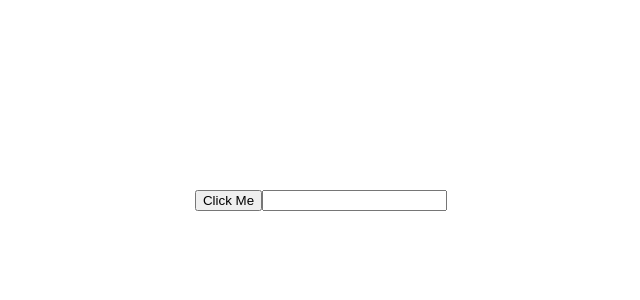
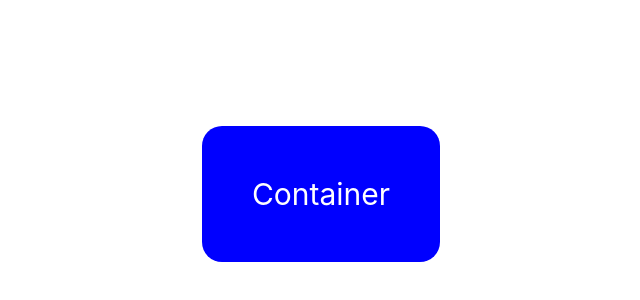
Before and after one commit to poojagarva28/react-with-typescript-basics, a React (Create React App) app: page / in a window 1280 px wide. Shown: the part 206-506 px from the top of the page, without its empty margins (319-959 px from the left). Built offline with nearby package versions, Linux system fonts and the light colour scheme.

Commit message:
style prop

```diff
--- a/src/App.tsx
+++ b/src/App.tsx
@@ -1,6 +1,7 @@
 import "./App.css";
 import { Button } from "./components/Events/Button";
 import { Input } from "./components/Events/Input";
+import { Container } from "./components/style/Container";
 
 // Basic Types
 // import { Greet } from "./components/Basic/Greet";
@@ -50,7 +51,7 @@ function App() {
       <Greet name="pooja" messageCount={10} isLoggedIn={true} /> */}
 
       {/* Events */}
-      <Button
+      {/* <Button
         handleClick={(event, id) => {
           console.log("Button Clicked", event, id);
         }}
@@ -58,7 +59,17 @@ function App() {
       <Input
         value=""
         handleChange={(event) => console.log(event.target.value)}
-      />
+      /> */}
+
+      {/* style prop */}
+      <Container
+        styles={{
+          background: "blue",
+          padding: "50px",
+          color: "#fff",
+          borderRadius: "20px",
+        }}
+      ></Container>
     </div>
   );
 }
--- /dev/null
+++ b/src/components/style/Container.tsx
@@ -0,0 +1,9 @@
+import React from "react";
+
+type ContainerProps = {
+  styles: React.CSSProperties;
+};
+
+export const Container = (props: ContainerProps) => {
+  return <div style={props.styles}>Container</div>;
+};
```
